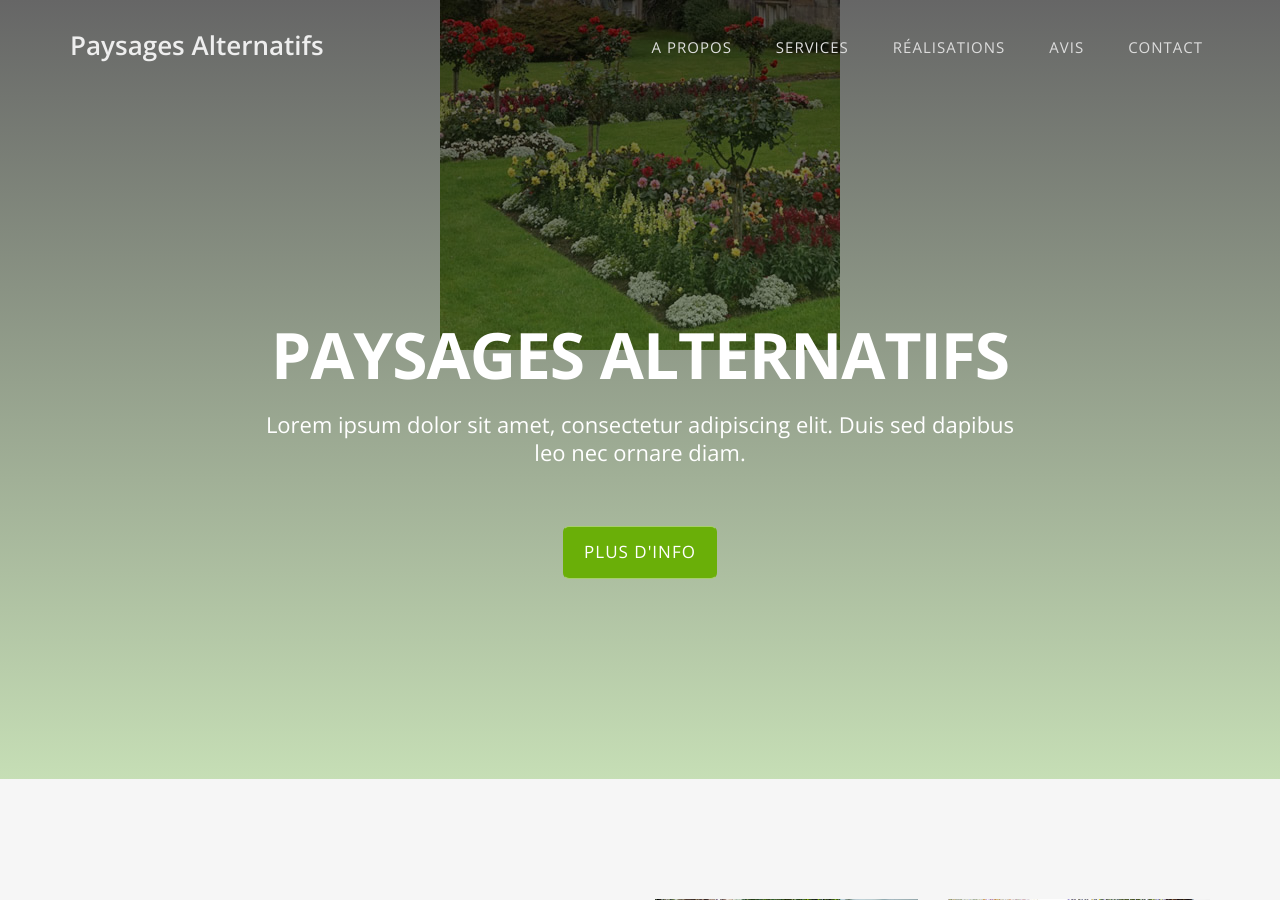
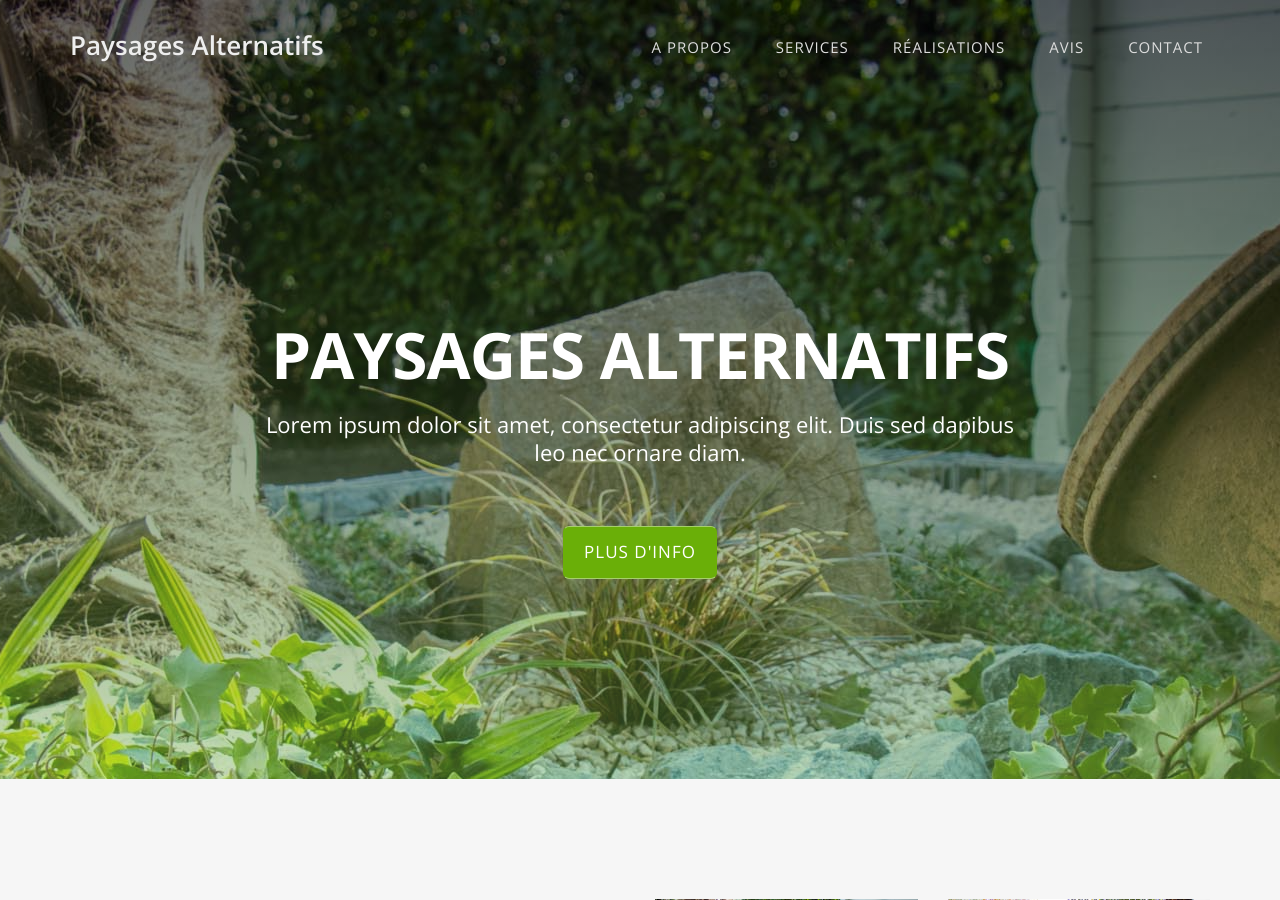
Before and after one commit to paysagealternatif/website, a Jekyll site: the page built from index.md, in a window 1280 px wide and 900 px high. Built offline with Jekyll 4.4.1, drawn with Linux system fonts in a browser that asks for light colours; our own code applies the rules of GitHub Pages for plain Markdown files.

Commit message:
Update Home page “home”

```diff
--- a/index.md
+++ b/index.md
@@ -3,7 +3,7 @@ heroheader:
   titre: Paysages Alternatifs
   soustitre: Lorem ipsum dolor sit amet, consectetur adipiscing elit. Duis sed
     dapibus leo nec ornare diam.
-  banniere: /uploads/about-1.jpg
+  banniere: /uploads/hd-0615.jpg
 apropos:
   description: >-
     Lorem ipsum dolor sit amet, consectetur adipiscing elit. Duis sed dapibus
```
